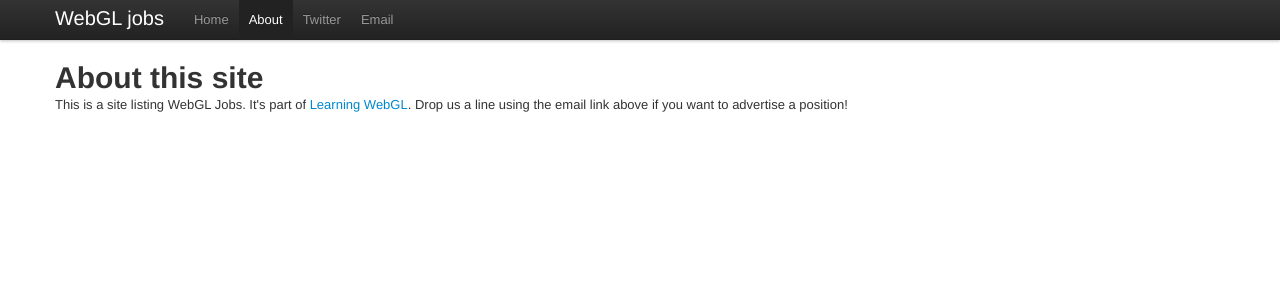
After one commit to gpjt/jobsboard, a Python web app: template main/templates/about.html in a window 1280 px wide. The commit adds this page. Shown: the top 300 px of the page. Run offline with Jinja, Linux system fonts and the light colour scheme; the template is opened without the code that fills it, so the values that code supplies are empty; some libraries are stand-ins or nearby versions.

Commit message:
Added "about" page, with common stuff abstracted out to a base page.

```diff
--- /dev/null
+++ b/main/templates/about.html
@@ -0,0 +1,15 @@
+{% extends "base.html" %}
+
+{% block about_tab_class %}active{% endblock %}
+
+{% block body %}
+
+<h1>About this site</h1>
+
+<p>
+This is a site listing WebGL Jobs.  It's part of
+<a href="http://learningwebgl.com/">Learning WebGL</a>.  Drop us a line using
+the email link above if you want to advertise a position!
+
+
+{% endblock %}
--- /dev/null
+++ b/main/templates/base.html
@@ -0,0 +1,67 @@
+<!DOCTYPE html>
+<html lang="en">
+  <head>
+    <meta charset="utf-8">
+    <title>WebGL Jobs</title>
+    <meta name="viewport" content="width=device-width, initial-scale=1.0">
+    <meta name="description" content="WebGL jobs listing site">
+    <meta name="author" content="Giles Thomas">
+
+    <!-- Le styles -->
+    <link href="/static/bootstrap/css/bootstrap.css" rel="stylesheet">
+    <style>
+      body {
+        padding-top: 60px; /* 60px to make the container go all the way to the bottom of the topbar */
+      }
+    </style>
+    <link href="/static/bootstrap/css/bootstrap-responsive.css" rel="stylesheet">
+
+    <!-- Le HTML5 shim, for IE6-8 support of HTML5 elements -->
+    <!--[if lt IE 9]>
+      <script src="http://html5shim.googlecode.com/svn/trunk/html5.js"></script>
+    <![endif]-->
+
+    <!-- Le fav and touch icons -->
+    <link rel="shortcut icon" href="../assets/ico/favicon.ico">
+    <link rel="apple-touch-icon-precomposed" sizes="114x114" href="../assets/ico/apple-touch-icon-114-precomposed.png">
+    <link rel="apple-touch-icon-precomposed" sizes="72x72" href="../assets/ico/apple-touch-icon-72-precomposed.png">
+    <link rel="apple-touch-icon-precomposed" href="../assets/ico/apple-touch-icon-57-precomposed.png">
+  </head>
+
+  <body>
+
+    <div class="navbar navbar-fixed-top">
+      <div class="navbar-inner">
+        <div class="container">
+          <a class="btn btn-navbar" data-toggle="collapse" data-target=".nav-collapse">
+            <span class="icon-bar"></span>
+            <span class="icon-bar"></span>
+            <span class="icon-bar"></span>
+          </a>
+          <a class="brand" href="#">WebGL jobs</a>
+          <div class="nav-collapse">
+            <ul class="nav">
+              <li class="{% block home_tab_class %}{% endblock %}"><a href="/">Home</a></li>
+              <li class="{% block about_tab_class %}{% endblock %}"><a href="/about">About</a></li>
+              <li><a href="http://www.twitter.com/webgljobs">Twitter</a></li>
+              <li><a href="mailto:webgljobs@gmail.com">Email</a></li>
+            </ul>
+          </div><!--/.nav-collapse -->
+        </div>
+      </div>
+    </div>
+
+    <div class="container">
+
+        {% block body %}
+        {% endblock %}
+
+    </div> <!-- /container -->
+
+    <!-- Le javascript
+    ================================================== -->
+    <!-- Placed at the end of the document so the pages load faster -->
+    <script src="/static/jquery/jquery-1.7.2.min.js"></script>
+
+  </body>
+</html>
```
Also changed, not shown: main/templates/main_page.html (+4 -60 lines), main/urls.py (+8 -0 lines).
